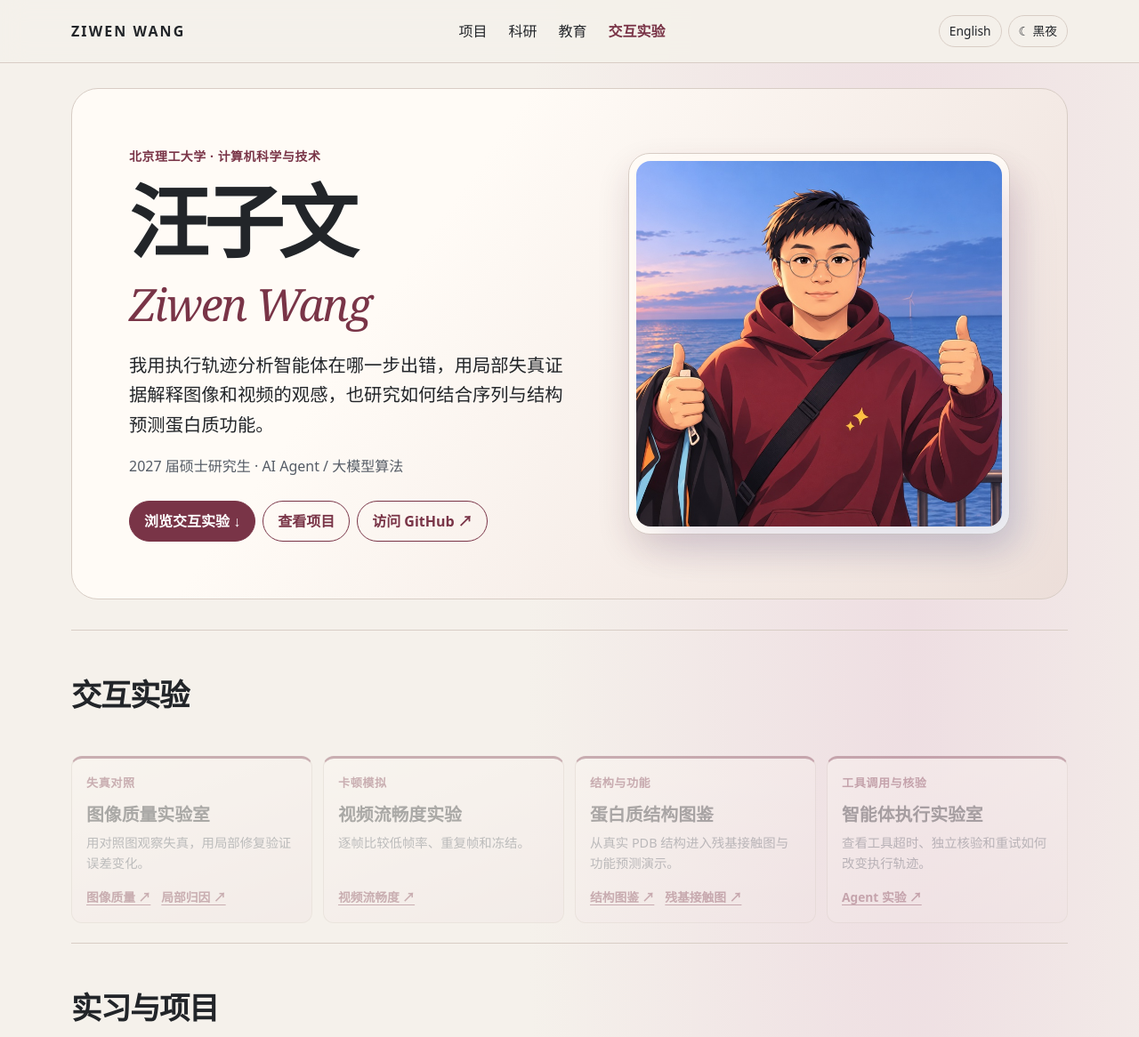
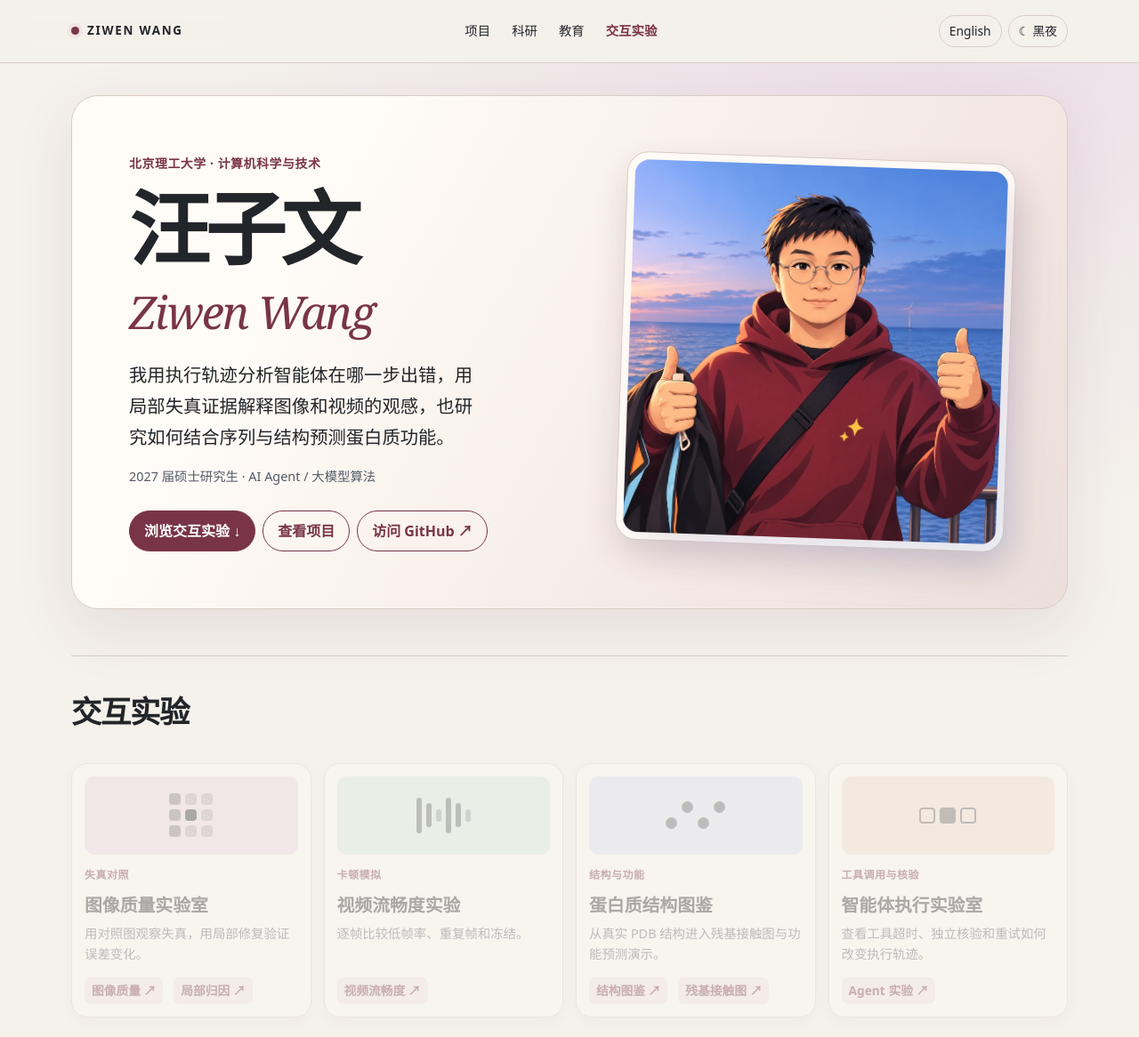
Before and after one commit to F1ndWANG/F1ndWANG, a plain HTML site: page index.html in a window 1280 px wide. Shown: the top 1166 px of the page at 89% size. Drawn offline with Linux system fonts and the light colour scheme.

Commit message:
Polish hero typography, portrait framing, and experiment cards

```diff
--- a/index.html
+++ b/index.html
@@ -231,6 +231,76 @@ section[id] { scroll-margin-top:102px; }
   .hero .actions .button { font-size:.85rem; padding:7px 11px; }
 }
 @media(max-width:380px) { .experiment-grid { grid-template-columns:1fr; } }
+
+/* Portfolio presentation */
+:root {
+  --page-glow:#eadde8; --hero-shadow:#57345319;
+  --card-mauve:#ecd5e3; --card-mint:#d4e9df; --card-blue:#dbe2f6; --card-peach:#f2ddcb;
+}
+:root[data-theme="dark"] {
+  --page-glow:#33213c; --hero-shadow:#09060b70;
+  --card-mauve:#482b46; --card-mint:#234139; --card-blue:#303751; --card-peach:#493629;
+}
+body, :root[data-theme="dark"] body {
+  background:radial-gradient(ellipse 50rem 37rem at 82% 0%,var(--page-glow),transparent),var(--paper);
+}
+.brand { display:inline-flex; align-items:center; gap:9px; font-size:.84rem; }
+.brand-dot { inline-size:9px; block-size:9px; border-radius:50%; background:var(--accent); box-shadow:0 0 0 4px var(--surface-tint); }
+.top nav a { font-size:.9rem; }
+.top .site-preferences button { min-height:36px; }
+.hero {
+  grid-template-columns:minmax(0,1.12fr) minmax(0,1fr);
+  min-height:clamp(380px,46vw,540px);
+  margin-block:36px 52px;
+  background:linear-gradient(120deg,var(--surface) 24%,var(--hero-surface));
+  box-shadow:0 22px 68px var(--hero-shadow);
+}
+.hero h1 { font-size:clamp(3rem,7.1vw,6rem); }
+.hero .intro { max-width:34ch; line-height:1.72; }
+:root[lang="en"] .hero .intro { max-width:40ch; }
+.hero figure { width:100%; aspect-ratio:1; align-self:center; transform:rotate(2deg); }
+.hero figure img { height:100%; object-fit:cover; }
+.hero .muted { font-size:.9rem; }
+.section > h2 { line-height:1.16; }
+.experiment-grid { gap:14px; }
+.experiment-card, :root[data-theme="dark"] .experiment-card {
+  padding:14px; border:1px solid var(--line); border-radius:18px;
+  background:var(--surface); box-shadow:0 5px 18px var(--hero-shadow);
+}
+.experiment-card > .eyebrow { margin-top:12px; font-size:.75rem; }
+.experiment-art {
+  display:flex; justify-content:center; align-items:center; min-height:88px;
+  border-radius:11px; gap:5px; overflow:hidden; color:var(--ink);
+}
+.experiment-art i { display:block; background:currentColor; border-radius:4px; opacity:.7; }
+.art-image { display:grid; grid-template-columns:repeat(3,13px); align-content:center; background:var(--card-mauve); }
+.art-image i { width:13px; height:13px; opacity:.28; }
+.art-image i:nth-child(3n+1) { opacity:.55; }
+.art-image i:nth-child(5) { opacity:1; }
+.art-video { background:var(--card-mint); }
+.art-video i { width:6px; height:27px; }
+.art-video i:nth-child(3n+1) { height:40px; }
+.art-video i:nth-child(3n) { height:14px; opacity:.4; }
+.art-protein { background:var(--card-blue); }
+.art-protein i { width:13px; height:13px; border-radius:50%; }
+.art-protein i:nth-child(odd) { transform:translateY(9px); }
+.art-protein i:nth-child(even) { transform:translateY(-9px); }
+.art-agent { background:var(--card-peach); }
+.art-agent i { width:18px; height:18px; border:2px solid currentColor; background:transparent; }
+.art-agent i:nth-child(2) { background:currentColor; }
+.experiment-links a { text-decoration:none; border-radius:7px; background:var(--surface-tint); padding:3px 8px; }
+.experiment-links a:hover { text-decoration:underline; }
+@media(prefers-reduced-motion:no-preference) {
+  .hero figure { transition:transform .3s ease; }
+  .hero figure:hover { transform:rotate(0); }
+  .experiment-art i { transition:scale .25s ease,opacity .25s ease; }
+  .experiment-card:is(:hover,:focus-within) .experiment-art i { scale:1.12; opacity:.9; }
+}
+@media(max-width:680px) {
+  .hero { grid-template-columns:1fr; min-height:0; margin-block:16px 32px; gap:22px; }
+  .hero figure { max-width:min(100%,420px); margin-inline:auto; transform:none; }
+  .experiment-art { min-height:72px; }
+}
 </style>
 <script>
 (() => {
@@ -247,7 +317,7 @@ section[id] { scroll-margin-top:102px; }
 </script>
 </head>
 <body>
-<div class="site-header"><header class="wrap top"><a class="brand" href="#about">ZIWEN WANG</a><nav aria-label="页面导航"><a href="#projects">项目</a><a href="#research">科研</a><a href="#education">教育</a><a href="#experiments">交互实验</a></nav><div class="site-preferences"><button id="site-language" type="button" lang="en">English</button><button id="site-theme" type="button" aria-pressed="false">☾ 黑夜</button></div></header></div>
+<div class="site-header"><header class="wrap top"><a class="brand" href="#about"><span class="brand-dot" aria-hidden="true"></span>ZIWEN WANG</a><nav aria-label="页面导航"><a href="#projects">项目</a><a href="#research">科研</a><a href="#education">教育</a><a href="#experiments">交互实验</a></nav><div class="site-preferences"><button id="site-language" type="button" lang="en">English</button><button id="site-theme" type="button" aria-pressed="false">☾ 黑夜</button></div></header></div>
 <main class="wrap">
 <section id="about" class="hero">
 <div><p class="eyebrow">北京理工大学 · 计算机科学与技术</p><h1>汪子文<span>Ziwen Wang</span></h1><p class="intro">我用执行轨迹分析智能体在哪一步出错，用局部失真证据解释图像和视频的观感，也研究如何结合序列与结构预测蛋白质功能。</p><p class="muted">2027 届硕士研究生 · AI Agent / 大模型算法</p><div class="actions"><a class="button" href="#experiments">浏览交互实验 ↓</a><a class="button outline" href="#projects">查看项目</a><a class="button outline" href="https://github.com/F1ndWANG">访问 GitHub ↗</a></div></div>
@@ -256,10 +326,10 @@ section[id] { scroll-margin-top:102px; }
 <section id="experiments" class="section experiment-index">
   <h2>交互实验</h2>
   <div class="experiment-grid">
-    <article class="experiment-card"><p class="eyebrow">失真对照</p><h3>图像质量实验室</h3><p>用对照图观察失真，用局部修复验证误差变化。</p><div class="experiment-links"><a href="#iqa">图像质量 ↗</a><a href="#attribution">局部归因 ↗</a></div></article>
-    <article class="experiment-card"><p class="eyebrow">卡顿模拟</p><h3>视频流畅度实验</h3><p>逐帧比较低帧率、重复帧和冻结。</p><div class="experiment-links"><a href="#vqa">视频流畅度 ↗</a></div></article>
-    <article class="experiment-card"><p class="eyebrow">结构与功能</p><h3>蛋白质结构图鉴</h3><p>从真实 PDB 结构进入残基接触图与功能预测演示。</p><div class="experiment-links"><a href="#structures">结构图鉴 ↗</a><a href="#protein">残基接触图 ↗</a></div></article>
-    <article class="experiment-card"><p class="eyebrow">工具调用与核验</p><h3>智能体执行实验室</h3><p>查看工具超时、独立核验和重试如何改变执行轨迹。</p><div class="experiment-links"><a href="#agent-lab">Agent 实验 ↗</a></div></article>
+    <article class="experiment-card card-image"><div class="experiment-art art-image" aria-hidden="true"><i></i><i></i><i></i><i></i><i></i><i></i><i></i><i></i><i></i></div><p class="eyebrow">失真对照</p><h3>图像质量实验室</h3><p>用对照图观察失真，用局部修复验证误差变化。</p><div class="experiment-links"><a href="#iqa">图像质量 ↗</a><a href="#attribution">局部归因 ↗</a></div></article>
+    <article class="experiment-card card-video"><div class="experiment-art art-video" aria-hidden="true"><i></i><i></i><i></i><i></i><i></i><i></i></div><p class="eyebrow">卡顿模拟</p><h3>视频流畅度实验</h3><p>逐帧比较低帧率、重复帧和冻结。</p><div class="experiment-links"><a href="#vqa">视频流畅度 ↗</a></div></article>
+    <article class="experiment-card card-protein"><div class="experiment-art art-protein" aria-hidden="true"><i></i><i></i><i></i><i></i></div><p class="eyebrow">结构与功能</p><h3>蛋白质结构图鉴</h3><p>从真实 PDB 结构进入残基接触图与功能预测演示。</p><div class="experiment-links"><a href="#structures">结构图鉴 ↗</a><a href="#protein">残基接触图 ↗</a></div></article>
+    <article class="experiment-card card-agent"><div class="experiment-art art-agent" aria-hidden="true"><i></i><i></i><i></i></div><p class="eyebrow">工具调用与核验</p><h3>智能体执行实验室</h3><p>查看工具超时、独立核验和重试如何改变执行轨迹。</p><div class="experiment-links"><a href="#agent-lab">Agent 实验 ↗</a></div></article>
   </div>
 </section>
 <section id="projects" class="section"><h2>实习与项目</h2><div class="grid">
```
